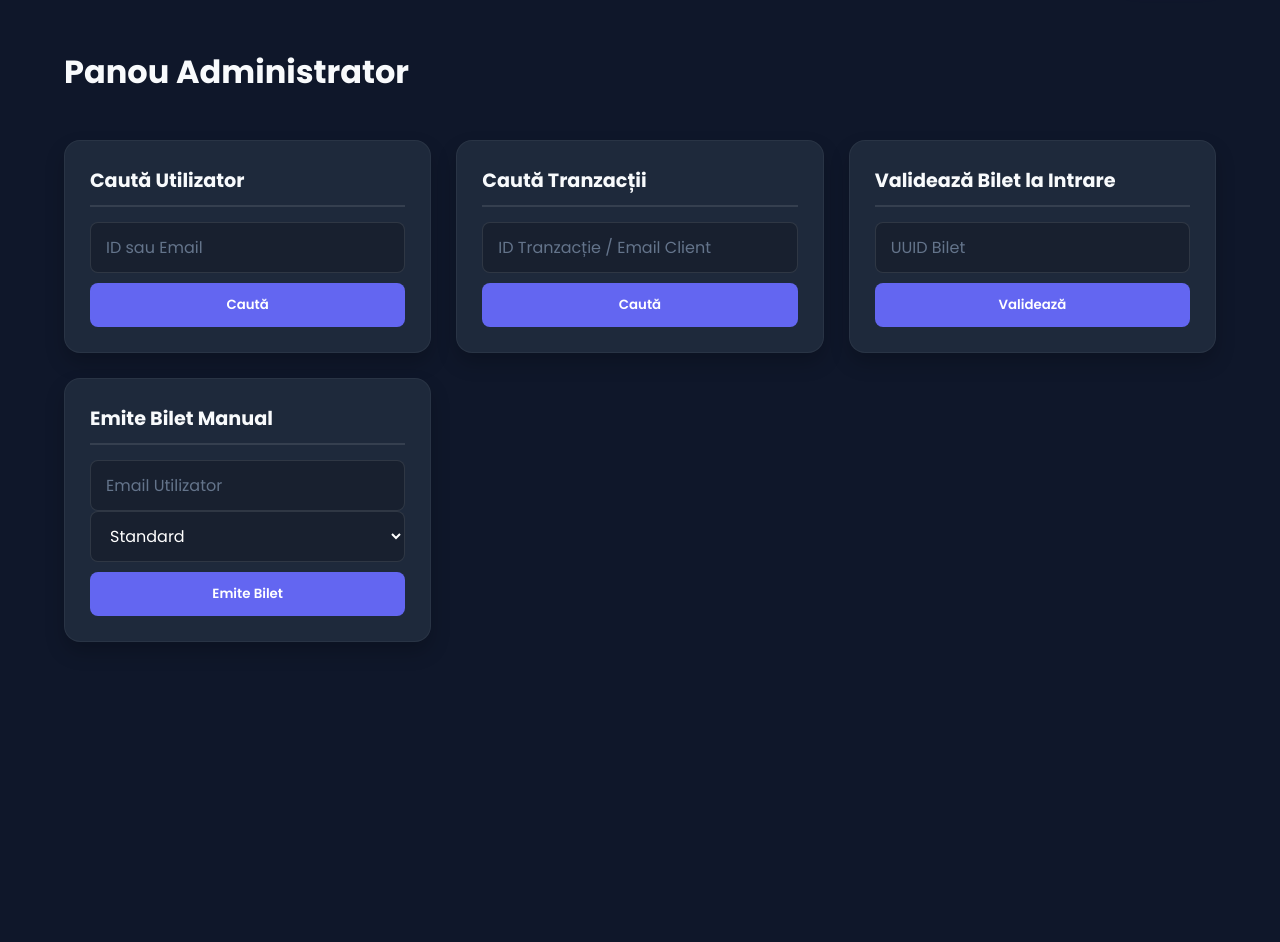
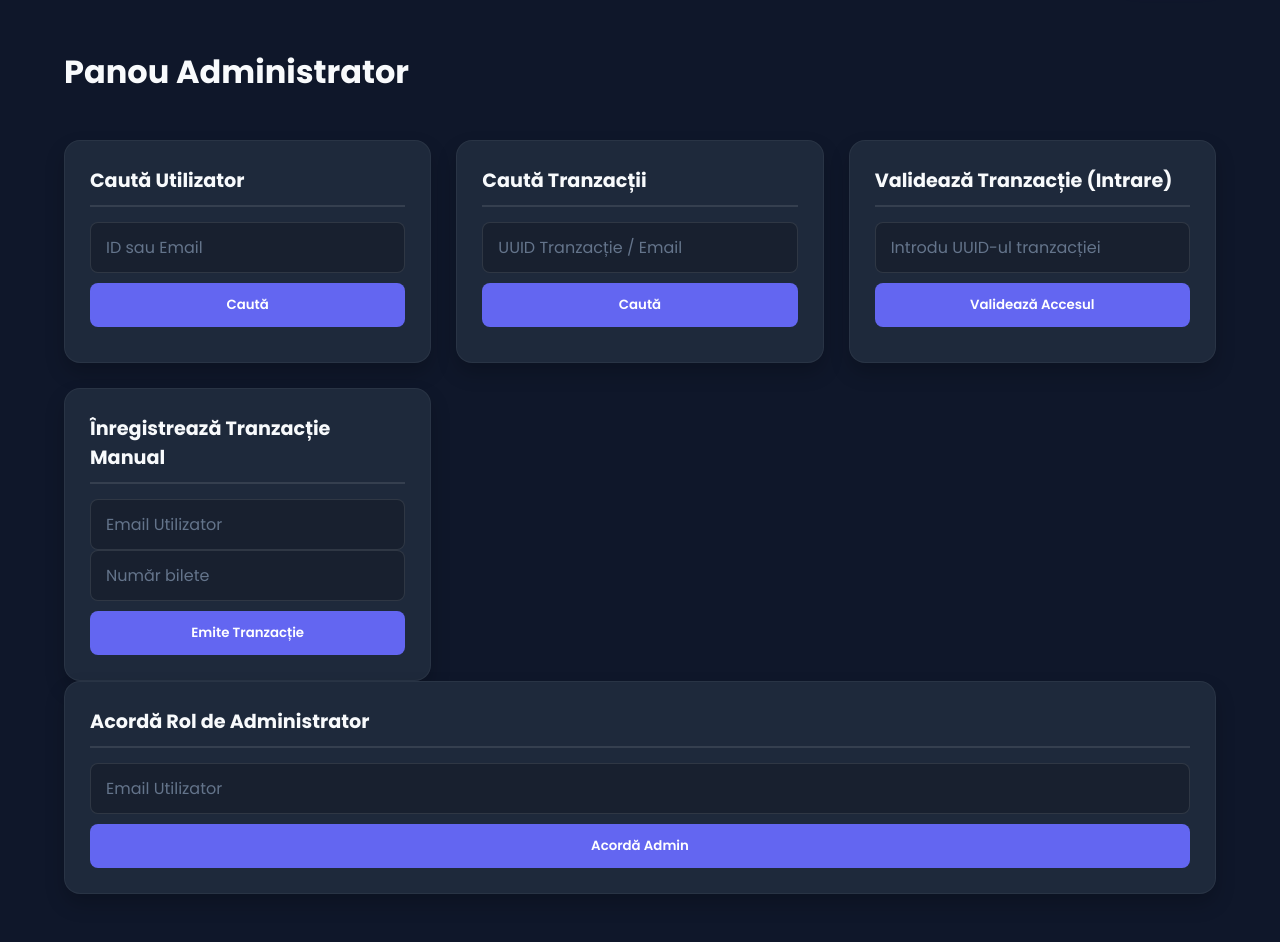
Before and after one commit to Victor-depanatorul/proiect_bilete_bal, a Flask app: page /admin in a window 1280 px wide. Shown: the part 74-1016 px from the top of the page. Before the commit the page ends 716 px from the top, so only its background shows below. Run offline with Flask 3, Linux system fonts and the light colour scheme.

Commit message:
Actualizare logica tranzactii si login + Update panou admin am adaugat mai multe functinalitati pentru admin, trimitere automata a uuid ului prin mail dupa introducerea informatiilor, si mail cu cod de verificare (acesta trebuie facut sa mearga in urmatorul update)

```diff
--- a/app.py
+++ b/app.py
@@ -1,48 +1,86 @@
+import os
+
 from flask import Flask, render_template, request, jsonify
 from werkzeug.security import generate_password_hash, check_password_hash
 import oracledb
+import smtplib
+from email.mime.text import MIMEText
+import secrets
+from dotenv import load_dotenv
 
+# INCARCARE CHESTII NECESARE
 app = Flask(__name__)
+load_dotenv()
 
-DB_USER = "sgbd_homedb1"
-DB_PASS = "oracle"
-DB_DSN = "localhost:1521/ORCLPDB"
+# CONFIGURARE BAZĂ DE DATE ORACLE
 
-# Creăm pool-ul de conexiuni la pornirea serverului
+DB_USER = os.getenv("DB_USER")
+DB_PASS = os.getenv("DB_PASS")
+DB_DSN = os.getenv("DB_DSN")
 pool = oracledb.create_pool(user=DB_USER, password=DB_PASS, dsn=DB_DSN, min=2, max=5, increment=1)
 
+
+# CONFIGURARE EMAIL
+
+SMTP_SERVER = os.getenv("SMTP_SERVER")
+SMTP_PORT = int(os.getenv("SMTP_PORT"))
+EMAIL_SENDER = os.getenv("EMAIL_SENDER")
+EMAIL_PASSWORD = os.getenv("EMAIL_PASSWORD")
+
+def trimitere_email_generic(subiect, mesaj, destinatar):
+    msg = MIMEText(mesaj)
+    msg['Subject'] = subiect
+    msg['From'] = f"Balul FMI <{EMAIL_SENDER}>"
+    msg['To'] = destinatar
+
+    try:
+        with smtplib.SMTP(SMTP_SERVER, SMTP_PORT) as server:
+            server.starttls()
+            server.login(EMAIL_SENDER, EMAIL_PASSWORD)
+            server.send_message(msg)
+        return True
+    except Exception as e:
+        print(f"Eroare SMTP (Tranzactie): {e}")
+        return False
+
+
+def trimite_email_verificare(destinatar, cod):
+    subiect = "Verificare cont - Balul Bobocilor FMI"
+    mesaj = f"Salut,\n\nCodul tău de verificare este: {cod}\n\nTe rugăm să introduci acest cod în aplicație pentru a-ți activa contul și a putea cumpăra bilete."
+
+    return trimitere_email_generic(subiect, mesaj, destinatar)
+
+
+def trimite_email_bilet(destinatar, cod_tranzactie, nr_bilete):
+    subiect = "Biletele tale - Balul Bobocilor FMI"
+    mesaj = f"Salut,\n\nTranzacția ta a fost înregistrată cu succes!\nAi achiziționat {nr_bilete} bilet(e).\n\nCodul tău de acces (UUID-ul) este:\n{cod_tranzactie}\n\nTe rugăm să prezinți acest cod la intrare (poți să îl salvezi sau să arăți acest email).\n\nDistracție plăcută,\nEchipa Balul FMI"
+
+    return trimitere_email_generic(subiect, mesaj, destinatar)
+
+
+# RUTE AFIȘARE PAGINI HTML
+
 @app.route('/')
-def home():
-    return render_template('index.html')
+def home(): return render_template('index.html')
 
 
 @app.route('/signin')
-def signin():
-    return render_template('signin.html')
+def signin(): return render_template('signin.html')
 
 
 @app.route('/signup')
-def signup():
-    return render_template('signup.html')
+def signup(): return render_template('signup.html')
 
 
 @app.route('/bilete')
-def bilete():
-    return render_template('bilete.html')
+def bilete(): return render_template('bilete.html')
 
 
 @app.route('/admin')
-def admin():
-    return render_template('admin.html')
+def admin(): return render_template('admin.html')
 
 
-from flask import Flask, render_template, request, jsonify
-# Importăm funcțiile de hashing
-from werkzeug.security import generate_password_hash, check_password_hash
-import oracledb
-
-
-# ... [Setările pentru app și pool-ul Oracle rămân la fel] ...
+# RUTE API
 
 @app.route('/api/register', methods=['POST'])
 def api_register():
@@ -51,20 +89,51 @@ def api_register():
     email = date.get('email')
     parola_raw = date.get('parola')
 
-    # 1. Hash-uim parola înainte de a interacționa cu baza de date
     parola_hash = generate_password_hash(parola_raw)
+    cod_generat = str(secrets.randbelow(900000) + 100000)
 
     with pool.acquire() as connection:
         with connection.cursor() as cursor:
+            cursor.execute("SELECT id_utilizator FROM utilizator WHERE email = :email", email=email)
+            if cursor.fetchone():
+                return jsonify({"eroare": "Acest email este deja folosit"}), 409
+
             try:
-                # 2. Salvăm hash-ul rezultat, nu parola text
-                sql = "INSERT INTO utilizatori (nume, email, parola, este_admin) VALUES (:nume, :email, :parola_hash, 0)"
-                cursor.execute(sql, nume=nume, email=email, parola_hash=parola_hash)
+                sql = '''INSERT INTO utilizator (nume, email, parola, este_admin, cont_verificat, cod_verificare)
+                         VALUES (:nume, :email, :parola_hash, 0, 0, :cod)'''
+                cursor.execute(sql, nume=nume, email=email, parola_hash=parola_hash, cod=cod_generat)
                 connection.commit()
 
-                return jsonify({"mesaj": "Cont creat cu succes"}), 201
+                succes = trimite_email_verificare(email, cod_generat)
+                if not succes:
+                    return jsonify({"mesaj": "Cont creat, dar email-ul cu codul nu a putut fi trimis."}), 201
+
+                return jsonify({"mesaj": "Cont creat. Verifică-ți email-ul pentru cod!"}), 201
             except oracledb.IntegrityError:
                 return jsonify({"eroare": "Acest email este deja folosit"}), 409
+
+
+@app.route('/api/verify-email', methods=['POST'])
+def api_verify_email():
+    date = request.json
+    email = date.get('email')
+    cod_introdus = date.get('cod')
+
+    with pool.acquire() as connection:
+        with connection.cursor() as cursor:
+            sql = "SELECT id_utilizator FROM utilizator WHERE email = :email AND cod_verificare = :cod"
+            cursor.execute(sql, email=email, cod=cod_introdus)
+            user_row = cursor.fetchone()
+
+            if user_row:
+                id_user = user_row[0]
+                cursor.execute(
+                    "UPDATE utilizator SET cont_verificat = 1, cod_verificare = NULL WHERE id_utilizator = :id",
+                    id=id_user)
+                connection.commit()
+                return jsonify({"mesaj": "Cont validat cu succes!"}), 200
+            else:
+                return jsonify({"eroare": "Cod incorect sau cont deja validat!"}), 400
 
 
 @app.route('/api/login', methods=['POST'])
@@ -75,7 +144,7 @@ def api_login():
 
     with pool.acquire() as connection:
         with connection.cursor() as cursor:
-            sql = "SELECT id, email, este_admin, parola FROM utilizatori WHERE email = :email"
+            sql = "SELECT id_utilizator, email, este_admin, parola, cont_verificat FROM utilizator WHERE email = :email"
             cursor.execute(sql, email=email)
             user_row = cursor.fetchone()
 
@@ -83,7 +152,8 @@ def api_login():
                 user_data = {
                     "id": user_row[0],
                     "email": user_row[1],
-                    "este_admin": user_row[2]
+                    "este_admin": user_row[2],
+                    "cont_verificat": user_row[4]
                 }
                 return jsonify({"user": user_data}), 200
             else:
@@ -96,7 +166,7 @@ def api_admin_users():
 
     with pool.acquire() as connection:
         with connection.cursor() as cursor:
-            sql = "SELECT id, nume, email, este_admin FROM utilizatori WHERE LOWER(email) LIKE :q OR TO_CHAR(id) = :id_exact"
+            sql = 'SELECT id_utilizator, nume, email, este_admin, cont_verificat FROM utilizator WHERE LOWER(email) LIKE :q OR TO_CHAR(id_utilizator) = :id_exact'
             cursor.execute(sql, q=f"%{search_query}%", id_exact=search_query)
 
             nume_coloane = [col[0].lower() for col in cursor.description]
@@ -106,27 +176,105 @@ def api_admin_users():
             return jsonify(rezultate), 200
 
 
-@app.route('/api/admin/validate-ticket', methods=['POST'])
-def api_validate_ticket():
-    uuid_bilet = request.json.get('uuid')
+@app.route('/api/admin/transactions', methods=['GET'])
+def api_admin_transactions():
+    search_query = request.args.get('q', '').lower()
 
     with pool.acquire() as connection:
         with connection.cursor() as cursor:
-            # Verificăm dacă biletul există și starea lui
-            cursor.execute("SELECT validat FROM bilete WHERE uuid = :uuid", uuid=uuid_bilet)
-            bilet = cursor.fetchone()
+            sql = '''
+                  SELECT t.uuid_tranzactie, t.id_utilizator, u.email, t.nr_bilete, t.revendicat
+                  FROM tranzactie t
+                           JOIN utilizator u ON t.id_utilizator = u.id_utilizator
+                  WHERE LOWER(t.uuid_tranzactie) = :q \
+                     OR LOWER(u.email) LIKE :q_like \
+                  '''
+            cursor.execute(sql, q=search_query, q_like=f"%{search_query}%")
 
-            if not bilet:
-                return jsonify({"eroare": "Bilet inexistent"}), 404
+            nume_coloane = [col[0].lower() for col in cursor.description]
+            cursor.rowfactory = lambda *args: dict(zip(nume_coloane, args))
 
-            if bilet[0] == 1:
+            rezultate = cursor.fetchall()
+            return jsonify(rezultate), 200
+
+
+@app.route('/api/admin/add-transaction', methods=['POST'])
+def api_add_transaction():
+    date = request.json
+    email = date.get('email')
+    nr_bilete = date.get('nr_bilete')
+
+    uid_tranzactie = secrets.token_hex(16)
+
+    with pool.acquire() as connection:
+        with connection.cursor() as cursor:
+            cursor.execute('SELECT id_utilizator FROM utilizator WHERE email = :email', email=email)
+            user_row = cursor.fetchone()
+
+            if not user_row:
+                return jsonify({"eroare": "Nu există un cont cu acest email."}), 404
+
+            id_user = user_row[0]
+
+            sql = "INSERT INTO tranzactie (uuid_tranzactie, id_utilizator, nr_bilete, revendicat) VALUES (:uid, :id, :nr, 0)"
+            cursor.execute(sql, uid=uid_tranzactie, id=id_user, nr=nr_bilete)
+            connection.commit()
+
+            email_trimis = trimite_email_bilet(email, uid_tranzactie, nr_bilete)
+            mesaj_succes = "Tranzacție înregistrată. Email-ul a fost trimis cu succes!" if email_trimis else "Tranzacție înregistrată, dar email-ul NU a putut fi trimis."
+
+            return jsonify({
+                "mesaj": mesaj_succes,
+                "uid_tranzactie": uid_tranzactie
+            }), 201
+
+
+@app.route('/api/admin/validate-transaction', methods=['POST'])
+def api_validate_transaction():
+    uid_tranzactie = request.json.get('uuid')
+
+    with pool.acquire() as connection:
+        with connection.cursor() as cursor:
+            cursor.execute("SELECT revendicat, nr_bilete FROM tranzactie WHERE uuid_tranzactie = :uid",
+                           uid=uid_tranzactie)
+            tx_row = cursor.fetchone()
+
+            if not tx_row:
+                return jsonify({"eroare": "Tranzacție inexistentă"}), 404
+
+            revendicat = tx_row[0]
+            nr_bilete = tx_row[1]
+
+            if revendicat >= 1:
                 return jsonify({"deja_folosit": True}), 400
 
-            # Dacă e valid și nefolosit, îl marcăm ca folosit
-            cursor.execute("UPDATE bilete SET validat = 1 WHERE uuid = :uuid", uuid=uuid_bilet)
+            cursor.execute("UPDATE tranzactie SET revendicat = 1 WHERE uuid_tranzactie = :uid", uid=uid_tranzactie)
             connection.commit()
 
-            return jsonify({"mesaj": "Bilet validat cu succes"}), 200
+            return jsonify({"mesaj": "Tranzacție validată", "nr_bilete": nr_bilete}), 200
+
+
+@app.route('/api/admin/make-user-admin', methods=['POST'])
+def api_make_user_admin():
+    email = request.json.get('email')
+
+    with pool.acquire() as connection:
+        with connection.cursor() as cursor:
+            cursor.execute("SELECT id_utilizator FROM utilizator WHERE email = :email", email=email)
+            utilizator_row = cursor.fetchone()
+
+            if not utilizator_row:
+                return jsonify({"eroare": "User inexistent"}), 404
+
+            id_utilizator = utilizator_row[0]
+
+            cursor.execute('''UPDATE utilizator
+                              SET este_admin = 1
+                              WHERE id_utilizator = :id_utilizator''',
+                           id_utilizator=id_utilizator)
+            connection.commit()
+
+            return jsonify({"mesaj": "User-ul a fost facut admin"}), 200
 
 
 if __name__ == '__main__':
--- a/static/app.js
+++ b/static/app.js
@@ -3,55 +3,42 @@
 // ==========================================
 
 function updateNav() {
-    // Preluăm datele utilizatorului din localStorage
     const user = JSON.parse(localStorage.getItem('user'));
 
-    // Selectăm butoanele din navbar
     const btnLogin = document.getElementById('btn-login');
     const btnRegister = document.getElementById('btn-register');
     const btnLogout = document.getElementById('btn-logout');
     const btnAdmin = document.getElementById('btn-admin');
 
     if (user) {
-        // Dacă utilizatorul este logat, ascundem Sign In / Sign Up
         if(btnLogin) btnLogin.classList.add('hidden');
         if(btnRegister) btnRegister.classList.add('hidden');
-
-        // Afișăm butonul de Logout
         if(btnLogout) btnLogout.classList.remove('hidden');
 
-        // Dacă utilizatorul este admin (1 sau true în baza de date), afișăm butonul de Panou Admin
         if (btnAdmin && (user.este_admin === 1 || user.este_admin === true)) {
             btnAdmin.classList.remove('hidden');
         }
     } else {
-        // Dacă nu este logat, afișăm Sign In / Sign Up
         if(btnLogin) btnLogin.classList.remove('hidden');
         if(btnRegister) btnRegister.classList.remove('hidden');
-
-        // Ascundem Logout și Panou Admin
         if(btnLogout) btnLogout.classList.add('hidden');
         if(btnAdmin) btnAdmin.classList.add('hidden');
     }
 }
 
 function logout() {
-    // Ștergem sesiunea și redirecționăm către acasă
     localStorage.removeItem('user');
     window.location.href = '/';
 }
 
-// Rulăm verificarea la fiecare încărcare a oricărei pagini
 document.addEventListener('DOMContentLoaded', updateNav);
-
 
 // ==========================================
 // AUTENTIFICARE (SIGN IN / SIGN UP)
 // ==========================================
 
 async function handleLogin(e) {
-    e.preventDefault(); // Oprim reîncărcarea paginii generată de <form>
-
+    e.preventDefault();
     const email = document.getElementById('loginEmail').value;
     const parola = document.getElementById('loginPass').value;
 
@@ -64,25 +51,27 @@ async function handleLogin(e) {
         const res = await req.json();
 
         if (req.ok) {
-            // Salvăm datele returnate de server (id, email, este_admin etc.) în browser
             localStorage.setItem('user', JSON.stringify(res.user));
-            alert('Te-ai autentificat cu succes!');
-            window.location.href = '/'; // Redirecționare către pagina principală
+            window.location.href = '/';
         } else {
             alert(res.eroare || 'Date de logare incorecte.');
         }
     } catch (err) {
-        console.error("Eroare la request-ul de login:", err);
         alert("Eroare de conexiune cu serverul.");
     }
 }
 
 async function handleSignup(e) {
     e.preventDefault();
-
     const nume = document.getElementById('signName').value;
     const email = document.getElementById('signEmail').value;
     const parola = document.getElementById('signPass').value;
+    const errorDiv = document.getElementById('signupError');
+
+    if (errorDiv) {
+        errorDiv.classList.add('hidden');
+        errorDiv.innerText = '';
+    }
 
     try {
         const req = await fetch('/api/register', {
@@ -93,13 +82,21 @@ async function handleSignup(e) {
         const res = await req.json();
 
         if (req.ok) {
-            alert('Cont creat cu succes! Te rugăm să te loghezi.');
-            window.location.href = '/signin'; // Redirecționare către pagina de logare
+            alert(res.mesaj || 'Cont creat cu succes! Te rugăm să te loghezi.');
+            window.location.href = '/signin';
         } else {
-            alert(res.eroare || 'Eroare la crearea contului.');
+            if (errorDiv) {
+                errorDiv.innerText = res.eroare || 'Eroare la crearea contului.';
+                errorDiv.classList.remove('hidden');
+            } else {
+                alert(res.eroare || 'Eroare la crearea contului.');
+            }
         }
     } catch (err) {
-        console.error("Eroare la request-ul de inregistrare:", err);
+        if (errorDiv) {
+            errorDiv.innerText = "Eroare de conexiune.";
+            errorDiv.classList.remove('hidden');
+        }
     }
 }
 
@@ -116,8 +113,6 @@ async function cautaUtilizator() {
     try {
         const req = await fetch(`/api/admin/users?q=${encodeURIComponent(query)}`);
         const data = await req.json();
-
-        // Afișăm rezultatul JSON formatat frumos pe ecran
         div.innerHTML = `<pre>${JSON.stringify(data, null, 2)}</pre>`;
     } catch (err) {
         div.innerHTML = "<span style='color:red;'>Eroare rețea.</span>";
@@ -132,21 +127,52 @@ async function cautaTranzactie() {
     try {
         const req = await fetch(`/api/admin/transactions?q=${encodeURIComponent(query)}`);
         const data = await req.json();
-
         div.innerHTML = `<pre>${JSON.stringify(data, null, 2)}</pre>`;
     } catch (err) {
         div.innerHTML = "<span style='color:red;'>Eroare rețea.</span>";
     }
 }
 
-async function valideazaBilet() {
-    const uuid = document.getElementById('uuidBilet').value;
+async function adaugaTranzactie() {
+    const email = document.getElementById('newTxEmail').value;
+    const nr_bilete = document.getElementById('newTxCount').value;
+
+    if (!email || !nr_bilete) {
+        alert("Introdu email-ul și numărul de bilete!");
+        return;
+    }
+
+    try {
+        const req = await fetch('/api/admin/add-transaction', {
+            method: 'POST',
+            headers: { 'Content-Type': 'application/json' },
+            body: JSON.stringify({ email, nr_bilete })
+        });
+
+        const res = await req.json();
+
+        if (req.ok) {
+            // Confirmă crearea și trimiterea UUID-ului pe email
+            alert(`${res.mesaj}\nUUID: ${res.uid_tranzactie}`);
+            document.getElementById('newTxEmail').value = '';
+            document.getElementById('newTxCount').value = '';
+        } else {
+            alert(res.eroare || "Eroare la emiterea tranzacției.");
+        }
+    } catch (err) {
+        alert("Eroare de conexiune cu serverul.");
+        console.error(err);
+    }
+}
+
+async function valideazaTranzactie() {
+    const uuid = document.getElementById('uuidTx').value;
     const msg = document.getElementById('mesajValidare');
     msg.innerText = "Se validează...";
-    msg.style.color = "black";
+    msg.style.color = "white";
 
     try {
-        const req = await fetch('/api/admin/validate-ticket', {
+        const req = await fetch('/api/admin/validate-transaction', {
             method: 'POST',
             headers: { 'Content-Type': 'application/json' },
             body: JSON.stringify({ uuid })
@@ -154,47 +180,46 @@ async function valideazaBilet() {
         const res = await req.json();
 
         if (req.ok) {
-            msg.style.color = "green";
-            msg.innerText = "Bilet valid! Acces permis.";
+            msg.style.color = "var(--success)";
+            msg.innerText = `Tranzacție validă! Acces permis pentru ${res.nr_bilete} persoane.`;
         } else if (res.deja_folosit) {
             msg.style.color = "orange";
-            msg.innerText = "ATENȚIE: Acest bilet a fost deja scanat/folosit!";
+            msg.innerText = "ATENȚIE: Această tranzacție a fost deja validată (revendicată)!";
         } else {
-            msg.style.color = "red";
-            msg.innerText = "Bilet invalid sau inexistent.";
+            msg.style.color = "var(--danger)";
+            msg.innerText = res.eroare || "Tranzacție invalidă sau inexistentă.";
         }
     } catch (err) {
-        msg.style.color = "red";
+        msg.style.color = "var(--danger)";
         msg.innerText = "Eroare de conexiune cu serverul.";
-        console.error(err);
     }
 }
 
-async function adaugaBilet() {
-    const email = document.getElementById('newTicketEmail').value;
-    const tip = document.getElementById('newTicketType').value;
+async function faAdmin() {
+    const email = document.getElementById('makeAdminEmail').value;
 
     if (!email) {
-        alert("Introdu un email valid!");
+        alert("Te rog să introduci un email!");
         return;
     }
 
     try {
-        const req = await fetch('/api/admin/add-ticket', {
+        const req = await fetch('/api/admin/make-user-admin', {
             method: 'POST',
             headers: { 'Content-Type': 'application/json' },
-            body: JSON.stringify({ email, tip })
+            body: JSON.stringify({ email })
         });
 
+        const res = await req.json();
+
         if (req.ok) {
-            alert("Bilet emis cu succes pentru " + email);
-            document.getElementById('newTicketEmail').value = ''; // Golim câmpul
+            alert("Utilizatorul a primit rolul de administrator cu succes!");
+            document.getElementById('makeAdminEmail').value = '';
         } else {
-            const res = await req.json();
-            alert(res.eroare || "Eroare la emiterea biletului.");
+            alert(res.eroare || "Eroare la modificarea rolului.");
         }
     } catch (err) {
+        alert("Eroare de conexiune cu serverul.");
         console.error(err);
-        alert("Eroare de conexiune.");
     }
 }
--- a/templates/admin.html
+++ b/templates/admin.html
@@ -13,26 +13,28 @@
 
         <div class="admin-card">
             <h3>Caută Tranzacții</h3>
-            <input type="text" id="searchTx" placeholder="ID Tranzacție / Email Client">
+            <input type="text" id="searchTx" placeholder="UUID Tranzacție / Email">
             <button onclick="cautaTranzactie()">Caută</button>
             <div id="rezultatTx"></div>
         </div>
 
         <div class="admin-card">
-            <h3>Validează Bilet la Intrare</h3>
-            <input type="text" id="uuidBilet" placeholder="UUID Bilet">
-            <button onclick="valideazaBilet()">Validează</button>
-            <p id="mesajValidare"></p>
+            <h3>Validează Tranzacție (Intrare)</h3>
+            <input type="text" id="uuidTx" placeholder="Introdu UUID-ul tranzacției">
+            <button onclick="valideazaTranzactie()">Validează Accesul</button>
+            <p id="mesajValidare" style="margin-top: 10px; font-weight: 600;"></p>
         </div>
 
         <div class="admin-card">
-            <h3>Emite Bilet Manual</h3>
-            <input type="email" id="newTicketEmail" placeholder="Email Utilizator">
-            <select id="newTicketType">
-                <option value="standard">Standard</option>
-                <option value="vip">VIP</option>
-            </select>
-            <button onclick="adaugaBilet()">Emite Bilet</button>
+            <h3>Înregistrează Tranzacție Manual</h3>
+            <input type="email" id="newTxEmail" placeholder="Email Utilizator">
+            <input type="number" id="newTxCount" placeholder="Număr bilete" min="1">
+            <button onclick="adaugaTranzactie()">Emite Tranzacție</button>
         </div>
     </div>
+    <div class="admin-card">
+    <h3>Acordă Rol de Administrator</h3>
+    <input type="email" id="makeAdminEmail" placeholder="Email Utilizator">
+    <button onclick="faAdmin()">Acordă Admin</button>
+</div>
 {% endblock %}
--- a/templates/signup.html
+++ b/templates/signup.html
@@ -4,6 +4,9 @@
     <div class="auth-container">
         <form id="signupForm" onsubmit="handleSignup(event)">
             <h2>Sign Up</h2>
+
+            <div id="signupError" class="hidden" style="color: #ef4444; font-size: 0.9rem; text-align: center; margin-bottom: 10px;"></div>
+
             <input type="text" id="signName" placeholder="Nume complet" required>
             <input type="email" id="signEmail" placeholder="Email" required>
             <input type="password" id="signPass" placeholder="Parolă" required>
```
Also changed, not shown: templates/bilete.html (+40 -3 lines).
